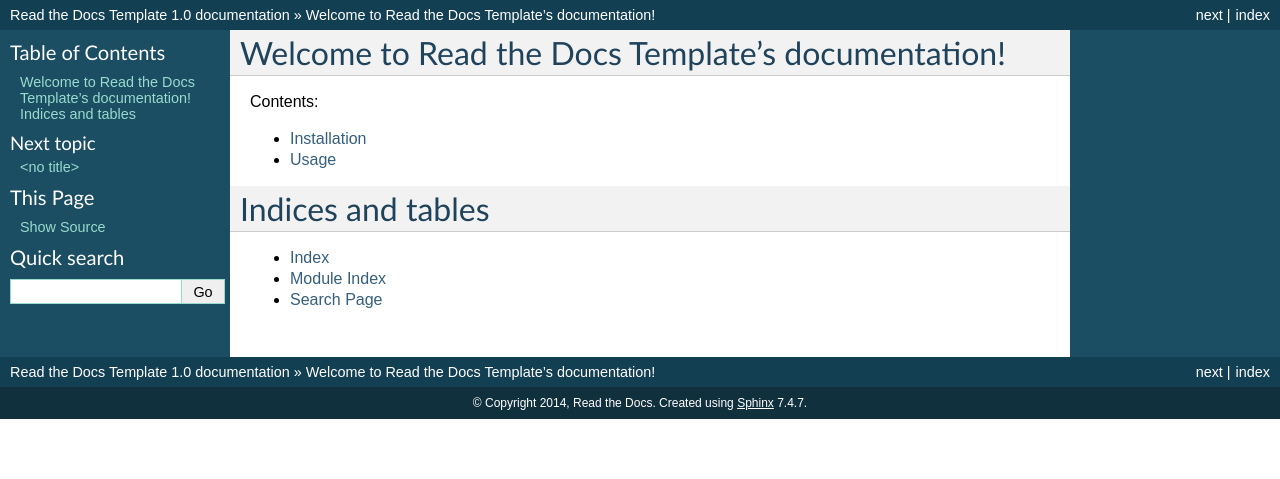
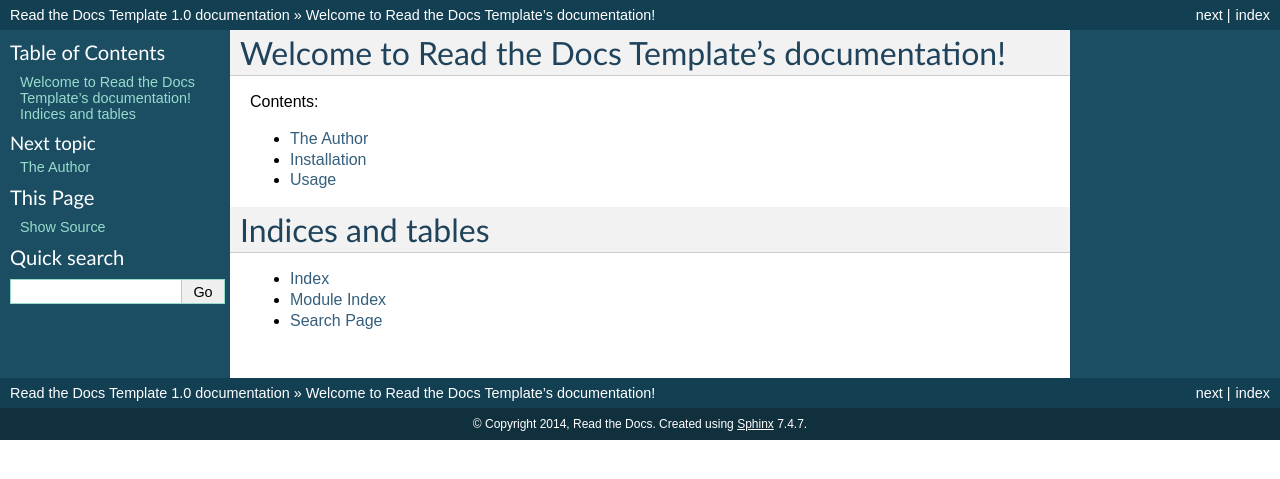
Before and after one commit to timthedev07/docs, a Sphinx documentation site: the page built from source/index.rst, in a window 1280 px wide. Shown: the top 479 px of the page. Built offline with Sphinx 7.4.7, drawn with Linux system fonts in a browser that asks for light colours.

Commit message:
1.0.0 ---- Initial

```diff
--- a/source/authors.rst
+++ b/source/authors.rst
@@ -1,3 +1,10 @@
 .. include:: ../AUTHORS.rst
+
+
+The Author
+==================================================
+
+
 Author: Harvard90873
-View my github page for more information
+
+visit my github page for more information
```
